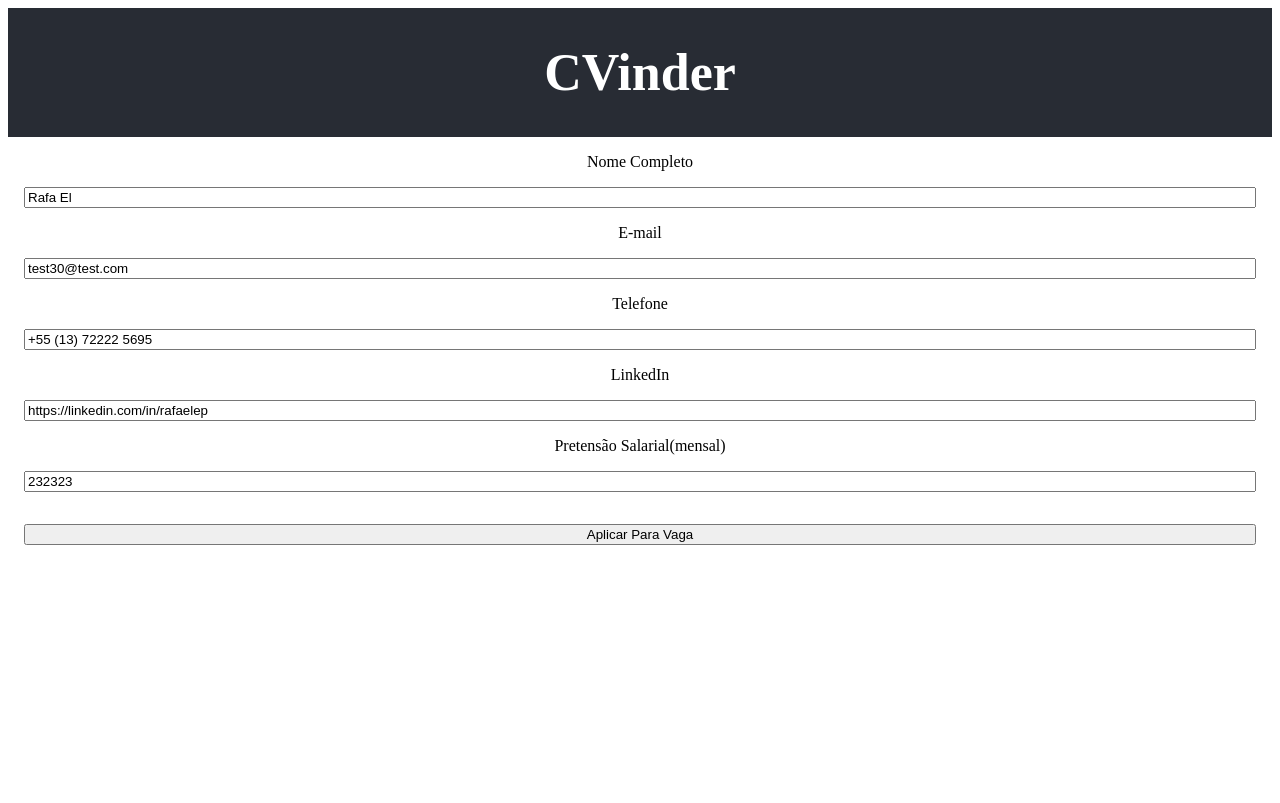
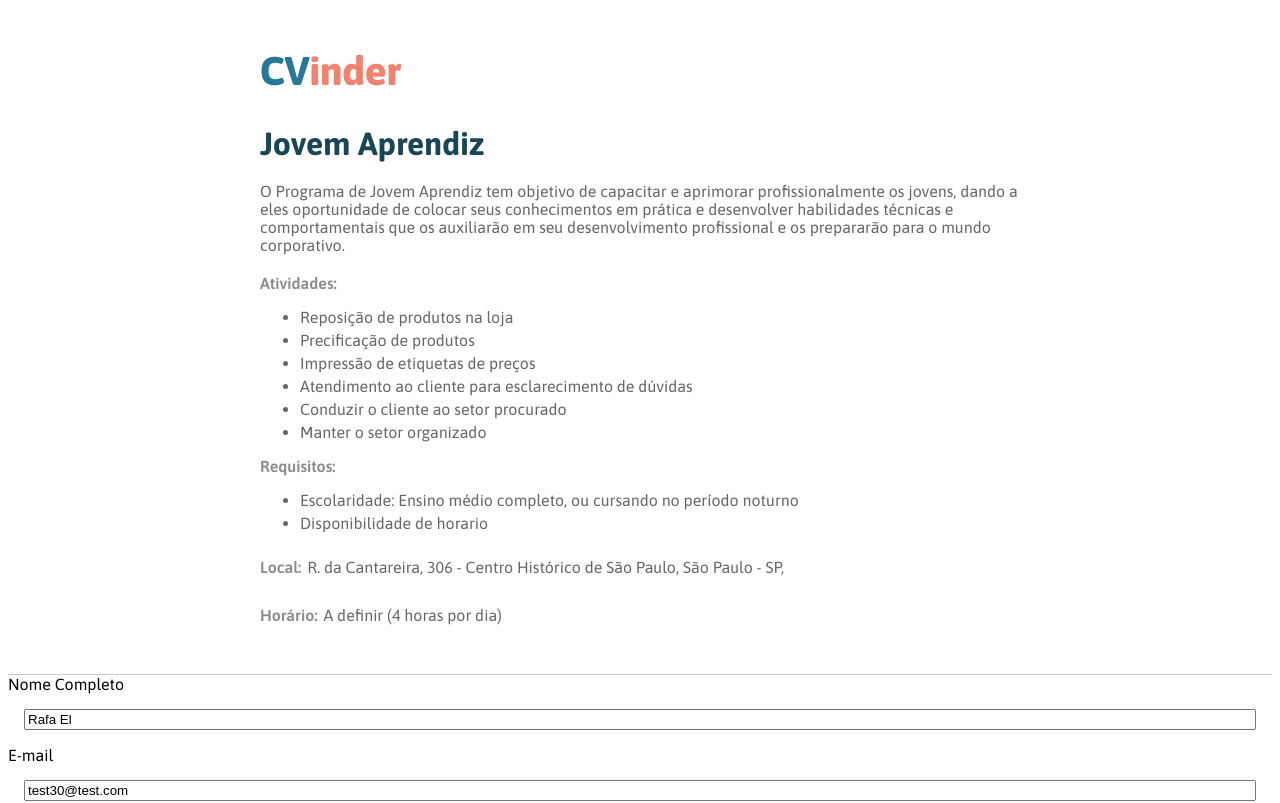
Before and after one commit to rafaelperozin/cvinder-mvp, a React (Create React App) app: page / in a window 1280 px wide. Shown: the top 803 px of the page. Built offline with nearby package versions, Linux system fonts and the light colour scheme.

Commit message:
Add Header component and theme styles

```diff
--- a/package.json
+++ b/package.json
@@ -11,6 +11,7 @@
     "@types/node": "^16.18.3",
     "@types/react": "^18.0.25",
     "@types/react-dom": "^18.0.9",
+    "@types/styled-components": "^5.1.26",
     "axios": "^1.2.0",
     "class-transformer": "^0.5.1",
     "class-validator": "^0.13.2",
@@ -23,6 +24,7 @@
     "react-number-format": "^5.1.2",
     "react-scripts": "5.0.1",
     "react-select": "^5.7.0",
+    "styled-components": "^5.3.8",
     "typescript": "^4.9.3",
     "web-vitals": "^2.1.4"
   },
--- a/public/index.html
+++ b/public/index.html
@@ -15,16 +15,16 @@
       user's mobile device or desktop. See https://developers.google.com/web/fundamentals/web-app-manifest/
     -->
     <link rel="manifest" href="%PUBLIC_URL%/manifest.json" />
-    <!--
-      Notice the use of %PUBLIC_URL% in the tags above.
-      It will be replaced with the URL of the `public` folder during the build.
-      Only files inside the `public` folder can be referenced from the HTML.
 
-      Unlike "/favicon.ico" or "favicon.ico", "%PUBLIC_URL%/favicon.ico" will
-      work correctly both with client-side routing and a non-root public URL.
-      Learn how to configure a non-root public URL by running `npm run build`.
-    -->
-    <title>React App</title>
+    <!-- FONTS -->
+    <link rel="preconnect" href="https://fonts.googleapis.com" />
+    <link rel="preconnect" href="https://fonts.gstatic.com" crossorigin />
+    <link
+      href="https://fonts.googleapis.com/css2?family=Asap:wght@300;400;600;700;800&display=swap"
+      rel="stylesheet"
+    />
+
+    <title>CVinder</title>
   </head>
   <body>
     <noscript>You need to enable JavaScript to run this app.</noscript>
--- a/src/App.css
+++ b/src/App.css
@@ -1,5 +1,7 @@
-.App {
-  text-align: center;
+@import url("https://fonts.googleapis.com/css2?family=Asap:wght@300;400;600;700;800&display=swap");
+
+body {
+  font-family: "Asap", sans-serif;
 }
 
 .App-header {
--- a/src/App.tsx
+++ b/src/App.tsx
@@ -1,19 +1,18 @@
-
-import React from 'react';
-import './App.css';
-import { Application } from 'src/pages/application.page';
-import { StoreProvider } from 'src/contexts/store.context';
-import { Header } from 'src/layouts/header.layout';
+import React from "react";
+import "./App.css";
+import { Application } from "src/pages/application.page";
+import { StoreProvider } from "src/contexts/store.context";
+import { Header } from "src/layouts/header.layout";
 
 const App = () => {
   return (
     <StoreProvider>
-      <div className="App">
+      <div>
         <Header />
         <Application />
       </div>
     </StoreProvider>
   );
-}
+};
 
 export default App;
--- a/src/layouts/header.layout.tsx
+++ b/src/layouts/header.layout.tsx
@@ -1,9 +1,68 @@
-import React from 'react'
+import {
+  CompanyHighlight,
+  CompanyName,
+  HeaderContainer,
+  HeaderContent,
+  Occupation,
+} from "src/styles/Header";
+import { Description, ListItem, Row, Title } from "src/styles/Theme";
+
+const activities = [
+  { id: "01", text: "Reposição de produtos na loja" },
+  { id: "02", text: "Precificação de produtos" },
+  { id: "03", text: "Impressão de etiquetas de preços" },
+  { id: "04", text: "Atendimento ao cliente para esclarecimento de dúvidas" },
+  { id: "05", text: "Conduzir o cliente ao setor procurado" },
+  { id: "06", text: "Manter o setor organizado" },
+];
+
+const requirements = [
+  {
+    id: "1",
+    text: "Escolaridade: Ensino médio completo, ou cursando no período noturno",
+  },
+  { id: "2", text: "Disponibilidade de horario" },
+];
 
 export const Header = () => {
   return (
-    <header className="App-header">
-      <h1>CVinder</h1>
-    </header>
-  )
-}
+    <HeaderContainer>
+      <HeaderContent>
+        <CompanyName>
+          CV<CompanyHighlight>inder</CompanyHighlight>
+        </CompanyName>
+        <Occupation>Jovem Aprendiz</Occupation>
+        <Description>
+          O Programa de Jovem Aprendiz tem objetivo de capacitar e aprimorar
+          profissionalmente os jovens, dando a eles oportunidade de colocar seus
+          conhecimentos em prática e desenvolver habilidades técnicas e
+          comportamentais que os auxiliarão em seu desenvolvimento profissional
+          e os prepararão para o mundo corporativo.
+        </Description>
+        <Title>Atividades:</Title>
+        <ul>
+          {activities.map(({ id, text }) => (
+            <ListItem key={id}>{text}</ListItem>
+          ))}
+        </ul>
+        <Title>Requisitos:</Title>
+        <ul>
+          {requirements.map(({ id, text }) => (
+            <ListItem key={id}>{text}</ListItem>
+          ))}
+        </ul>
+        <Row>
+          <Title>Local: </Title>
+          <Description>
+            R. da Cantareira, 306 - Centro Histórico de São Paulo, São Paulo -
+            SP,
+          </Description>
+        </Row>
+        <Row>
+          <Title>Horário:</Title>
+          <Description>A definir (4 horas por dia)</Description>
+        </Row>
+      </HeaderContent>
+    </HeaderContainer>
+  );
+};
--- a/src/pages/application.page.tsx
+++ b/src/pages/application.page.tsx
@@ -1,72 +1,125 @@
-import React, { useCallback, useMemo, useState } from 'react';
-import { observer } from "mobx-react-lite"
-import { Controller, FieldErrors, SubmitHandler, useForm } from 'react-hook-form';
-import { classValidatorResolver } from '@hookform/resolvers/class-validator';
-import { ApplicationStepOneInputs, ApplicationStepTreeInputs } from 'src/validators/application.validator';
-import { PatternFormat } from 'react-number-format';
-import { useStore } from 'src/contexts/store.context';
-import { ResponseStatus, StatusResponse } from 'src/models/api.model';
-import { CandidateSentencesTranslated } from 'src/models/candidate.model';
-import Select from 'react-select';
+import React, { useCallback, useMemo, useState } from "react";
+import { observer } from "mobx-react-lite";
+import {
+  Controller,
+  FieldErrors,
+  SubmitHandler,
+  useForm,
+} from "react-hook-form";
+import { classValidatorResolver } from "@hookform/resolvers/class-validator";
+import {
+  ApplicationStepOneInputs,
+  ApplicationStepTreeInputs,
+} from "src/validators/application.validator";
+import { PatternFormat } from "react-number-format";
+import { useStore } from "src/contexts/store.context";
+import { ResponseStatus, StatusResponse } from "src/models/api.model";
+import { CandidateSentencesTranslated } from "src/models/candidate.model";
+import Select from "react-select";
 
 const resolver = classValidatorResolver(ApplicationStepOneInputs);
 const defaultValues = {
-  name: 'Rafa El',
-  email: 'test30@test.com',
-  phone: '+55 (13) 72222 5695',
-  linkedin: 'https://linkedin.com/in/rafaelep',
-  salary: 232323
+  name: "Rafa El",
+  email: "test30@test.com",
+  phone: "+55 (13) 72222 5695",
+  linkedin: "https://linkedin.com/in/rafaelep",
+  salary: 232323,
 };
+
 const defaultOptions = [
-  { value: 'gay', label: 'Gay' },
-  { value: 'assexuado', label: 'Assexuado' },
-  { value: 'homosexual', label: 'Homosexual' }
-]
+  { value: "js", label: "JavaScript" },
+  { value: "ts", label: "TypeScript" },
+  { value: "react", label: "React.js" },
+  { value: "angular", label: "Angular" },
+  { value: "vue", label: "Vue" },
+  { value: "next", label: "Next.js" },
+  { value: "native", label: "React Native" },
+  { value: "node", label: "Node.js" },
+  { value: "python", label: "Python" },
+  { value: "java", label: "Java" },
+  { value: "php", label: "PHP" },
+  { value: "laravel", label: "Laravel" },
+  { value: "ruby", label: "Ruby" },
+  { value: "c", label: "C#" },
+  { value: "plus", label: "C++" },
+  { value: "flutter", label: "Flutter" },
+  { value: "kotlin", label: "Kotlin" },
+  { value: "go", label: "Go" },
+];
 
 type ApplicationInputs = ApplicationStepOneInputs | ApplicationStepTreeInputs;
 
 export const Application = observer(() => {
   const {
     application: {
-        name, cv, email, phone, linkedin, salary, processing, step, addCv, setStep, setTechSkills
-    }
+      name,
+      cv,
+      email,
+      phone,
+      linkedin,
+      salary,
+      processing,
+      step,
+      addCv,
+      setStep,
+      setTechSkills,
+    },
   } = useStore();
   const [applicationStatus, setApplicationStatus] = useState<StatusResponse>();
   const [cvError, setCvError] = useState<string | null>(null);
-  const { register, control, handleSubmit, formState: { errors } } = useForm<ApplicationInputs>({
-    resolver, defaultValues });
-  const { application: { registerCandidate } } = useStore();
+  const {
+    register,
+    control,
+    handleSubmit,
+    formState: { errors },
+  } = useForm<ApplicationInputs>({
+    resolver,
+    defaultValues,
+  });
+  const {
+    application: { registerCandidate },
+  } = useStore();
 
-  const onSubmitOne: SubmitHandler<ApplicationInputs> = useCallback(async data => {
+  const onSubmitOne: SubmitHandler<ApplicationInputs> = useCallback(
+    async (data) => {
       await registerCandidate(data as ApplicationStepOneInputs);
       // const application = await registerCandidate(data);
       // setApplicationStatus(application);
-  }, [registerCandidate]);
+    },
+    [registerCandidate]
+  );
 
   const onSubmitTwo = useCallback(() => setStep(3), [setStep]);
 
-  const onSubmitTree: SubmitHandler<ApplicationInputs> = useCallback(async data => {
-    console.log({data})
+  const onSubmitTree: SubmitHandler<ApplicationInputs> = useCallback(
+    async (data) => {
+      console.log({ data });
       // const application = await registerCandidate(data);
       // setApplicationStatus(application);
-  }, []);
+    },
+    []
+  );
 
-  const handleInputCv = useCallback((input: HTMLInputElement) => {
+  const handleInputCv = useCallback(
+    (input: HTMLInputElement) => {
       // Fazer o upload aqui e nao mandar valor nenhum para o create.
       // const allowedFormats = /(.*?)\.(pdf|doc)$/;
-    const file = input.files?.length && input.files?.length > 0 && input.files[0];
+      const file =
+        input.files?.length && input.files?.length > 0 && input.files[0];
 
       if (file) {
         if (file.size < 500000) {
           setCvError(null);
           addCv(file);
         } else {
-        setCvError('Seu arquivo é maior the 500KB.');
+          setCvError("Seu arquivo é maior the 500KB.");
         }
       } else {
-      setCvError('Campo vazio ou arquivo inválido.');
-    };
-  }, [addCv]);
+        setCvError("Campo vazio ou arquivo inválido.");
+      }
+    },
+    [addCv]
+  );
 
   const displayForm = useMemo(() => {
     switch (step) {
@@ -104,7 +157,10 @@
             {formError.linkedin && <span>{formError.linkedin.message}</span>}
 
             <label>Pretensão Salarial{"(mensal)"}</label>
-            <input type="number" {...register("salary", { required: true, valueAsNumber: true })} />
+            <input
+              type="number"
+              {...register("salary", { required: true, valueAsNumber: true })}
+            />
             {formError.salary && <span>{formError.salary.message}</span>}
 
             <input type="submit" value="Aplicar Para Vaga" />
@@ -118,12 +174,25 @@
             <p>Nome Completo: {name}</p>
             <p>E-mail: {email}</p>
             <p>Telefone: {phone}</p>
-            <p>LinkedIn: <a href={linkedin} target="_blank" rel="noreferrer">{linkedin}</a></p>
+            <p>
+              LinkedIn:{" "}
+              <a href={linkedin} target="_blank" rel="noreferrer">
+                {linkedin}
+              </a>
+            </p>
             <p>Pretensão Salarial: {salary}</p>
 
             <label>CV</label>
-            <span>Envie seu CV em formato PDF - Tamanho max. do arquivo: 500KB</span>
-            <input name="cv" type="file" accept="application/pdf" onChange={(e) => handleInputCv(e.target)} required />
+            <span>
+              Envie seu CV em formato PDF - Tamanho max. do arquivo: 500KB
+            </span>
+            <input
+              name="cv"
+              type="file"
+              accept="application/pdf"
+              onChange={(e) => handleInputCv(e.target)}
+              required
+            />
             {cvError && <span>{cvError}</span>}
 
             <input type="submit" value="Avançar" />
@@ -137,25 +206,35 @@
             <p>Nome Completo: {name}</p>
             <p>E-mail: {email}</p>
             <p>Telefone: {phone}</p>
-            <p>LinkedIn: <a href={linkedin} target="_blank" rel="noreferrer">{linkedin}</a></p>
+            <p>
+              LinkedIn:{" "}
+              <a href={linkedin} target="_blank" rel="noreferrer">
+                {linkedin}
+              </a>
+            </p>
             <p>Pretensão Salarial: {salary}</p>
-            <p>CV: <a href={cv} target="_blank" rel="noreferrer">Ver Curriculum</a></p>
+            <p>
+              CV:{" "}
+              <a href={cv} target="_blank" rel="noreferrer">
+                Ver Curriculum
+              </a>
+            </p>
 
             <h2>Complete as sentenças:</h2>
 
-            <label>{CandidateSentencesTranslated['I_AM']}...</label>
+            <label>{CandidateSentencesTranslated["I_AM"]}...</label>
             <textarea {...register("i_am", { required: true })} />
 
-            <label>{CandidateSentencesTranslated['I_LIKE']}...</label>
+            <label>{CandidateSentencesTranslated["I_LIKE"]}...</label>
             <textarea {...register("i_like", { required: true })} />
 
-            <label>{CandidateSentencesTranslated['I_WANT']}...</label>
+            <label>{CandidateSentencesTranslated["I_WANT"]}...</label>
             <textarea {...register("i_want", { required: true })} />
 
-            <label>{CandidateSentencesTranslated['I_WILL']}...</label>
+            <label>{CandidateSentencesTranslated["I_WILL"]}...</label>
             <textarea {...register("i_will", { required: true })} />
 
-            <label>{CandidateSentencesTranslated['I_AM_PROUD_OF']}...</label>
+            <label>{CandidateSentencesTranslated["I_AM_PROUD_OF"]}...</label>
             <textarea {...register("i_am_proud_of", { required: true })} />
 
             <label>Tech Skills</label>
@@ -169,23 +248,47 @@
             />
 
             <input type="submit" value="Finalizar Aplicação" />
-
           </form>
-        )
+        );
       default:
-        return <p>The form step system need some attention. Please report to the support.</p>;
+        return (
+          <p>
+            The form step system need some attention. Please report to the
+            support.
+          </p>
+        );
     }
-  }, [control, cv, cvError, email, errors, handleInputCv, handleSubmit, linkedin, name, onSubmitOne, onSubmitTree, onSubmitTwo, phone, register, salary, setTechSkills, step]);
+  }, [
+    control,
+    cv,
+    cvError,
+    email,
+    errors,
+    handleInputCv,
+    handleSubmit,
+    linkedin,
+    name,
+    onSubmitOne,
+    onSubmitTree,
+    onSubmitTwo,
+    phone,
+    register,
+    salary,
+    setTechSkills,
+    step,
+  ]);
 
   return (
     <main>
-      {processing
-        ? <p>Por favor aguarde, estamos processando sua aplicação</p>
-        : applicationStatus?.status === ResponseStatus.ERROR ?
+      {processing ? (
+        <p>Por favor aguarde, estamos processando sua aplicação</p>
+      ) : applicationStatus?.status === ResponseStatus.ERROR ? (
         <p>{applicationStatus.message}</p>
-          : applicationStatus?.status === ResponseStatus.SUCCESS && step === 3
-            ? <p>{applicationStatus.message}</p>
-            : displayForm }
+      ) : applicationStatus?.status === ResponseStatus.SUCCESS && step === 3 ? (
+        <p>{applicationStatus.message}</p>
+      ) : (
+        displayForm
+      )}
     </main>
-  )
-})
+  );
+});
--- /dev/null
+++ b/src/styles/Header.ts
@@ -0,0 +1,37 @@
+import styled from "styled-components";
+import { colors } from "../styles/theme/colors";
+import { txt } from "src/styles/theme/typography";
+
+export const HeaderContainer = styled.header`
+  justify-content: center;
+  align-items: center;
+  padding: 20px 30px 30px;
+  background-color: #fff;
+  border-bottom: 1px solid #ccc;
+`;
+
+export const HeaderContent = styled.div`
+  max-width: 760px;
+  margin: auto;
+  padding-left: 0;
+  padding-right: 0;
+`;
+
+export const CompanyName = styled.h1`
+  margin-top: 20px;
+  font-size: ${txt.size.giant};
+  font-weight: ${txt.weight.extrabold};
+  color: ${colors.primary.regular};
+`;
+
+export const CompanyHighlight = styled.span`
+  margin-top: 20px;
+  font-size: ${txt.size.giant};
+  color: ${colors.tertiary.light};
+`;
+
+export const Occupation = styled.h3`
+  margin-bottom: 20px;
+  font-size: ${txt.size.h1};
+  color: ${colors.primary.dark};
+`;
--- /dev/null
+++ b/src/styles/Theme.ts
@@ -0,0 +1,27 @@
+import styled from "styled-components";
+import { colors } from "../styles/theme/colors";
+import { txt } from "src/styles/theme/typography";
+
+export const Title = styled.h2`
+  margin: 10px 0 0;
+  font-size: ${txt.size.regular};
+  font-weight: ${txt.weight.semibold};
+  color: ${colors.grey.five};
+`;
+
+export const Description = styled.p`
+  margin: 10px 0 20px;
+  font-size: ${txt.size.regular};
+  color: ${colors.grey.six};
+`;
+
+export const ListItem = styled.li`
+  margin: 0px 0 5px;
+  font-size: ${txt.size.regular};
+  color: ${colors.grey.six};
+`;
+
+export const Row = styled.div`
+  display: flex;
+  gap: 6px;
+`;
--- /dev/null
+++ b/src/styles/theme/colors.ts
@@ -0,0 +1,42 @@
+export const colors = {
+  primary: {
+    lighter: "#CEEAF4",
+    light: "#57A1BC",
+    regular: "#247998",
+    dark: "#184656",
+  },
+  secondary: {
+    lighter: "#D6F5EF",
+    light: "#96D8CA",
+    regular: "#3C8F7D",
+    dark: "#266655",
+  },
+  tertiary: {
+    lighter: "#F8EBE9",
+    light: "#F0836D",
+    regular: "#DD513A",
+    dark: "#B43723",
+  },
+  quarternary: {
+    lighter: "#F5EDD3",
+    light: "#F7CC7E",
+    regular: "#E19740",
+    dark: "#BE6228",
+  },
+  grey: {
+    one: "#E5E5E5",
+    two: "#CCCCCC",
+    three: "#CDCDCD",
+    four: "#B3B3B3",
+    five: "#8B8B8B",
+    six: "#666666",
+    seven: "#4D4D4D",
+    eight: "#2F2F2F",
+    nine: "#1A1A1A",
+  },
+  black: "#000",
+  white: "#fff",
+  media: {
+    linkedin: "#0173B2",
+  },
+};
--- /dev/null
+++ b/src/styles/theme/typography.ts
@@ -0,0 +1,26 @@
+export const defaultFontSize = 16;
+
+export const txt = {
+  size: {
+    extraSmall: "12px",
+    small: "14px",
+    regular: "16px",
+    big: "18px",
+    extraBig: "24px",
+    h1: "32px",
+    giant: "40px",
+  },
+  weight: {
+    light: "300",
+    regular: "400",
+    semibold: "600",
+    bold: "700",
+    extrabold: "800",
+  },
+  style: {
+    italic: "font-style: italic",
+    underline: "text-decoration: underline",
+    uppercase: "text-transform: uppercase",
+    strikethrough: "text-decoration: line-through",
+  },
+};
```
Also changed, not shown: 1 other file (tests, documents, lock files or other folders). Lines whose indentation alone changed are shown as unchanged.
